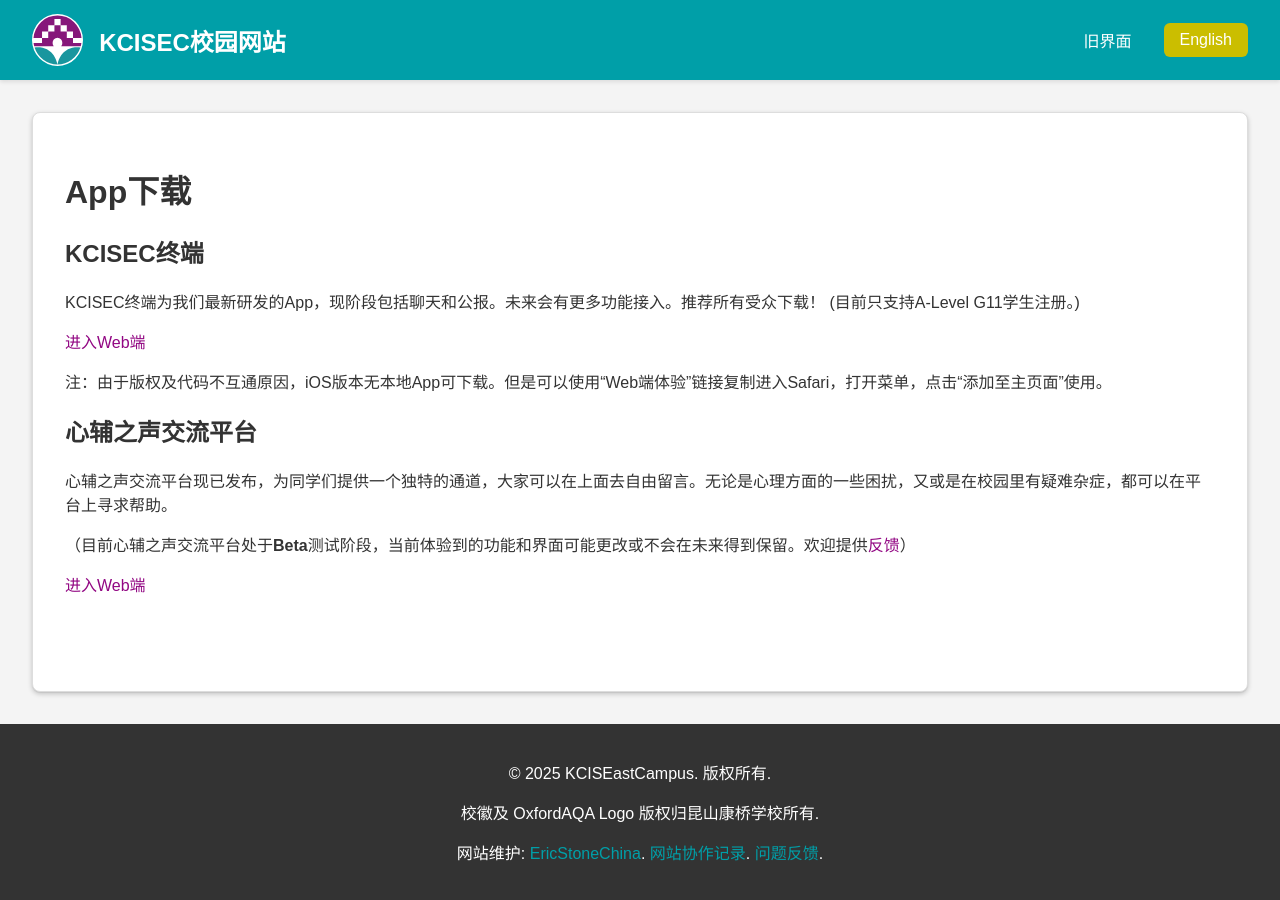
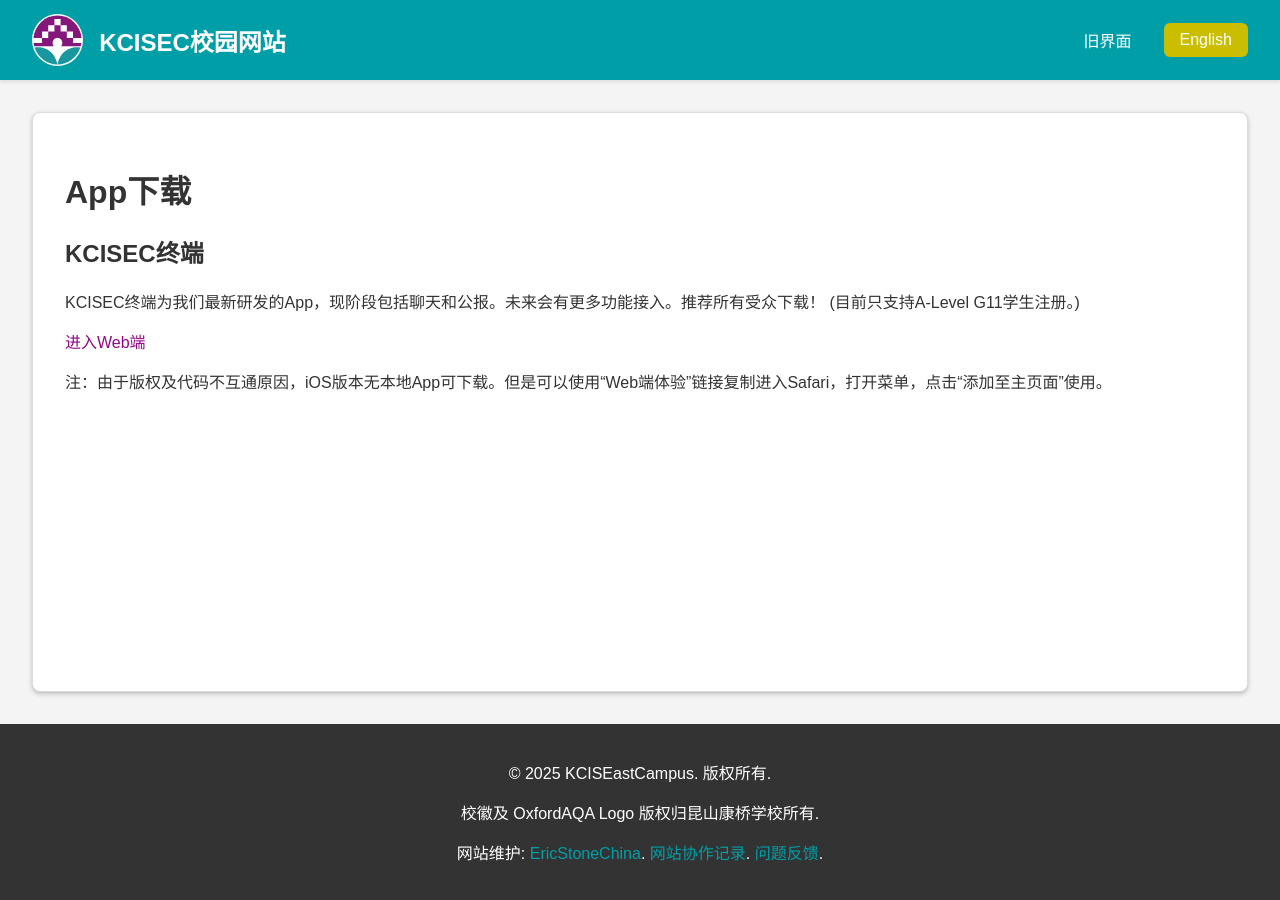
Before and after one commit to KCISEastCampus/Pages, a Jekyll site: the page built from app/index.md, in a window 1280 px wide. Built offline with Jekyll 4.4.1, drawn with Linux system fonts in a browser that asks for light colours; some web fonts are replaced.

Commit message:
del: xinfuzhisheng

```diff
--- a/app/index.md
+++ b/app/index.md
@@ -13,9 +13,9 @@
 
 注：由于版权及代码不互通原因，iOS版本无本地App可下载。但是可以使用“Web端体验”链接复制进入Safari，打开菜单，点击“添加至主页面”使用。
 
-## 心辅之声交流平台
+<!-- ## 心辅之声交流平台
 心辅之声交流平台现已发布，为同学们提供一个独特的通道，大家可以在上面去自由留言。无论是心理方面的一些困扰，又或是在校园里有疑难杂症，都可以在平台上寻求帮助。
 
 （目前心辅之声交流平台处于**Beta**测试阶段，当前体验到的功能和界面可能更改或不会在未来得到保留。欢迎提供[反馈](mailto:EricStone2009@163.com)）
 
-[进入Web端](https://coco.codemao.cn/editor/player/283238483?channel=h5)
+[进入Web端](https://coco.codemao.cn/editor/player/283238483?channel=h5) -->
```
